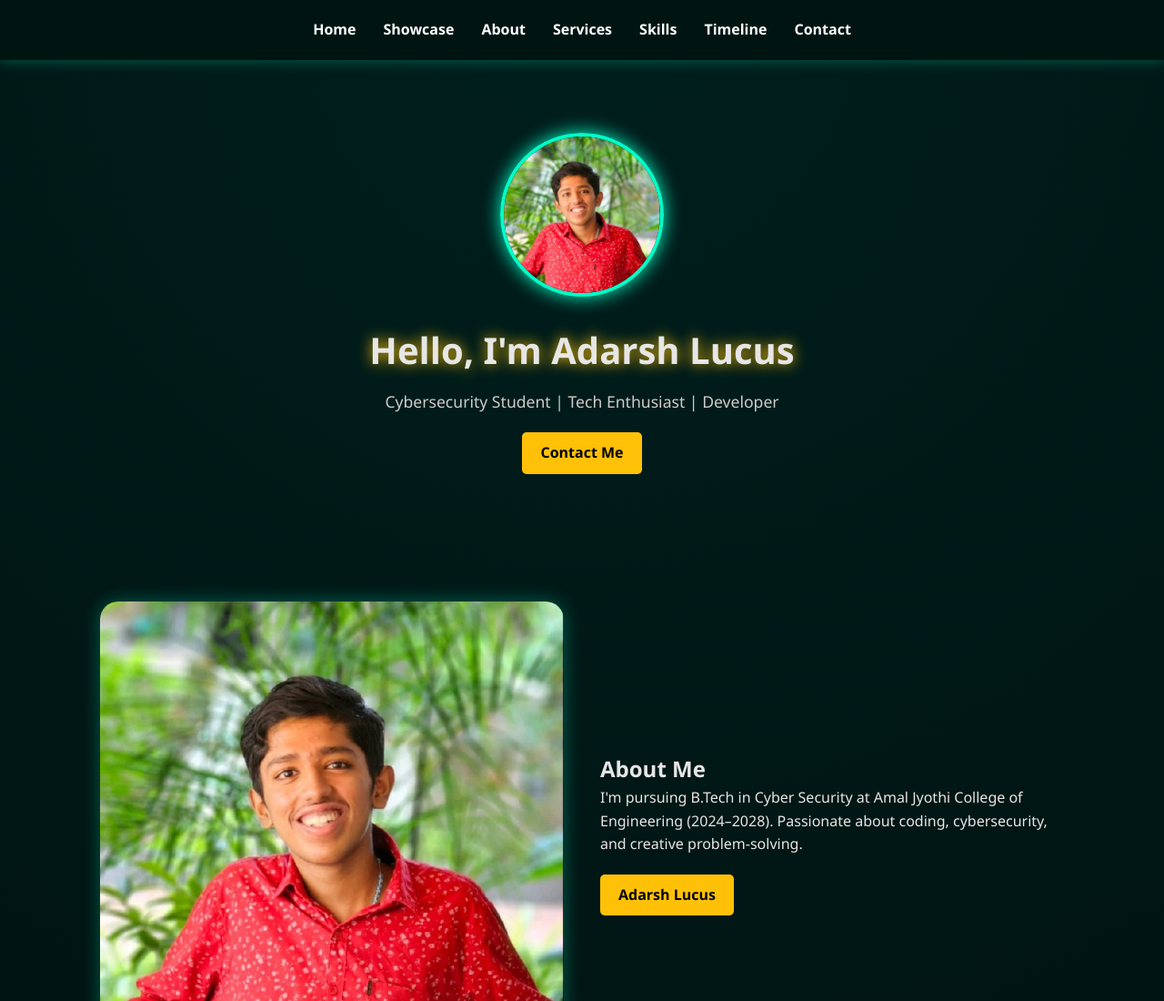
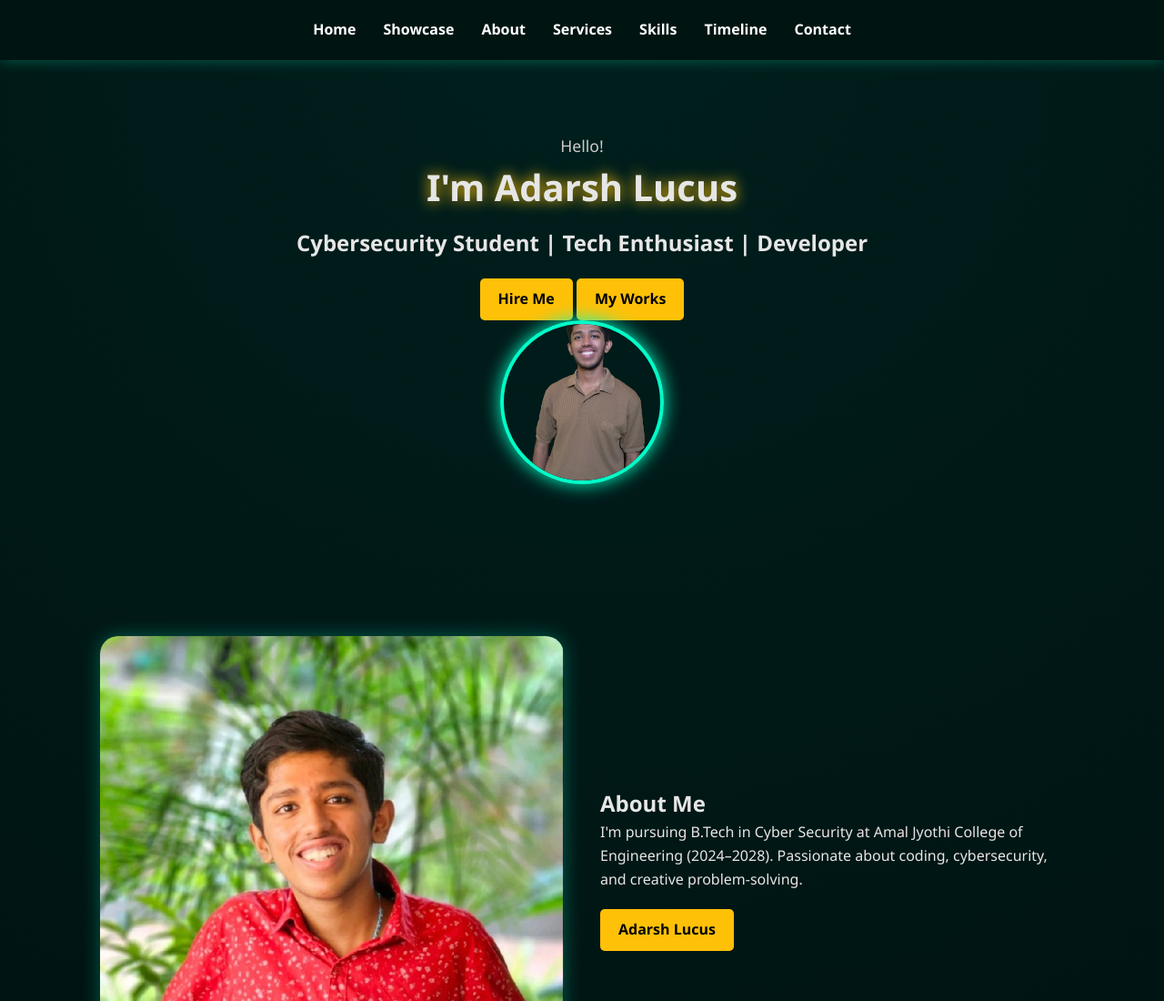
Before and after one commit to Lucus06/Main-Portfolio, a plain HTML site: page index.html in a window 1280 px wide. Shown: the top 1100 px of the page at 91% size. Drawn offline with Linux system fonts and the light colour scheme.

Commit message:
Update index.html

```diff
--- a/index.html
+++ b/index.html
@@ -5,6 +5,8 @@
   <meta name="viewport" content="width=device-width, initial-scale=1.0" />
   <title>Adarsh Lucus | Portfolio</title>
   <link rel="stylesheet" href="style.css" />
+  <!-- Google Font -->
+  <link href="https://fonts.googleapis.com/css2?family=Poppins:wght@400;600;700&display=swap" rel="stylesheet">
 </head>
 <body>
 
@@ -19,12 +21,22 @@
     <a href="#contact">Contact</a>
   </nav>
 
-  <!-- Hero -->
+  <!-- Hero Section -->
   <section class="hero" id="home">
-    <img src="adarsh.jpeg" alt="Adarsh Lucus" />
-    <h1>Hello, I'm Adarsh Lucus</h1>
-    <p>Cybersecurity Student | Tech Enthusiast | Developer</p>
-    <a href="#contact" class="btn">Contact Me</a>
+    <div class="hero-content">
+      <p class="intro">Hello!</p>
+      <h1>I'm <span>Adarsh Lucus</span></h1>
+      <h2>Cybersecurity Student | Tech Enthusiast | Developer</h2>
+
+      <div class="hero-buttons">
+        <a href="#contact" class="btn primary">Hire Me</a>
+        <a href="#projects" class="btn secondary">My Works</a>
+      </div>
+    </div>
+
+    <div class="hero-image">
+      <img src="images/Adarsh Lucus.png" alt="Adarsh Lucus portrait" />
+    </div>
   </section>
 
   <!-- About -->
```
